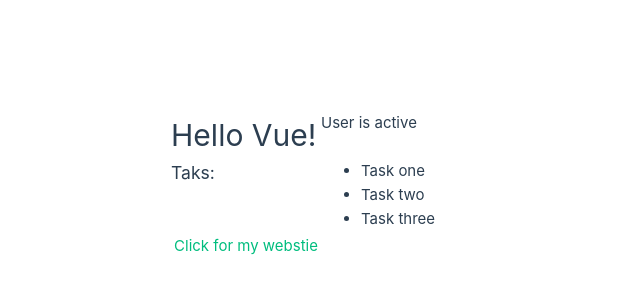
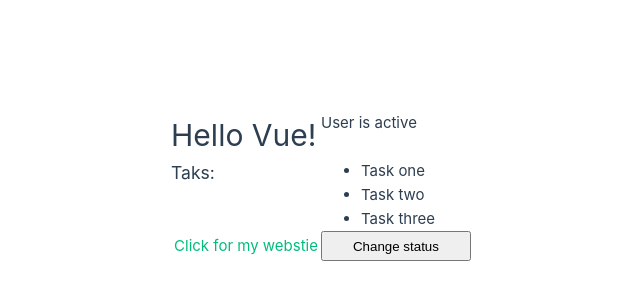
Before and after one commit to shiivamtaneja/vue-course, a Vue app: page / in a window 1280 px wide. Shown: the part 214-514 px from the top of the page, without its empty margins (319-959 px from the left). Built offline with nearby package versions, Linux system fonts and the light colour scheme.

Commit message:
v-on
Signed-off-by: ShivamTaneja <shiivamtaneja@gmail.com>

```diff
--- a/src/App.vue
+++ b/src/App.vue
@@ -6,6 +6,17 @@
       status: 'active',
       tasks: ['Task one', 'Task two', 'Task three'],
       link: 'https://shivamtaneja.com/'
+    }
+  },
+  methods: {
+    toggleStatus() {
+      if (this.status === 'active') {
+        this.status = 'pending';
+      } else if (this.status === 'active') {
+        this.status = 'inactive';
+      } else {
+        this.status = 'active';
+      }
     }
   }
 }
@@ -25,4 +36,7 @@
 
   <!-- <a v-bind:href="link" target="_blank">Click for my webstie</a> -->
   <a :href="link" target="_blank">Click for my webstie</a>
+
+  <!-- <button v-on:click="toggleStatus">Change status</button> -->
+  <button @click="toggleStatus">Change status</button>
 </template>
```
